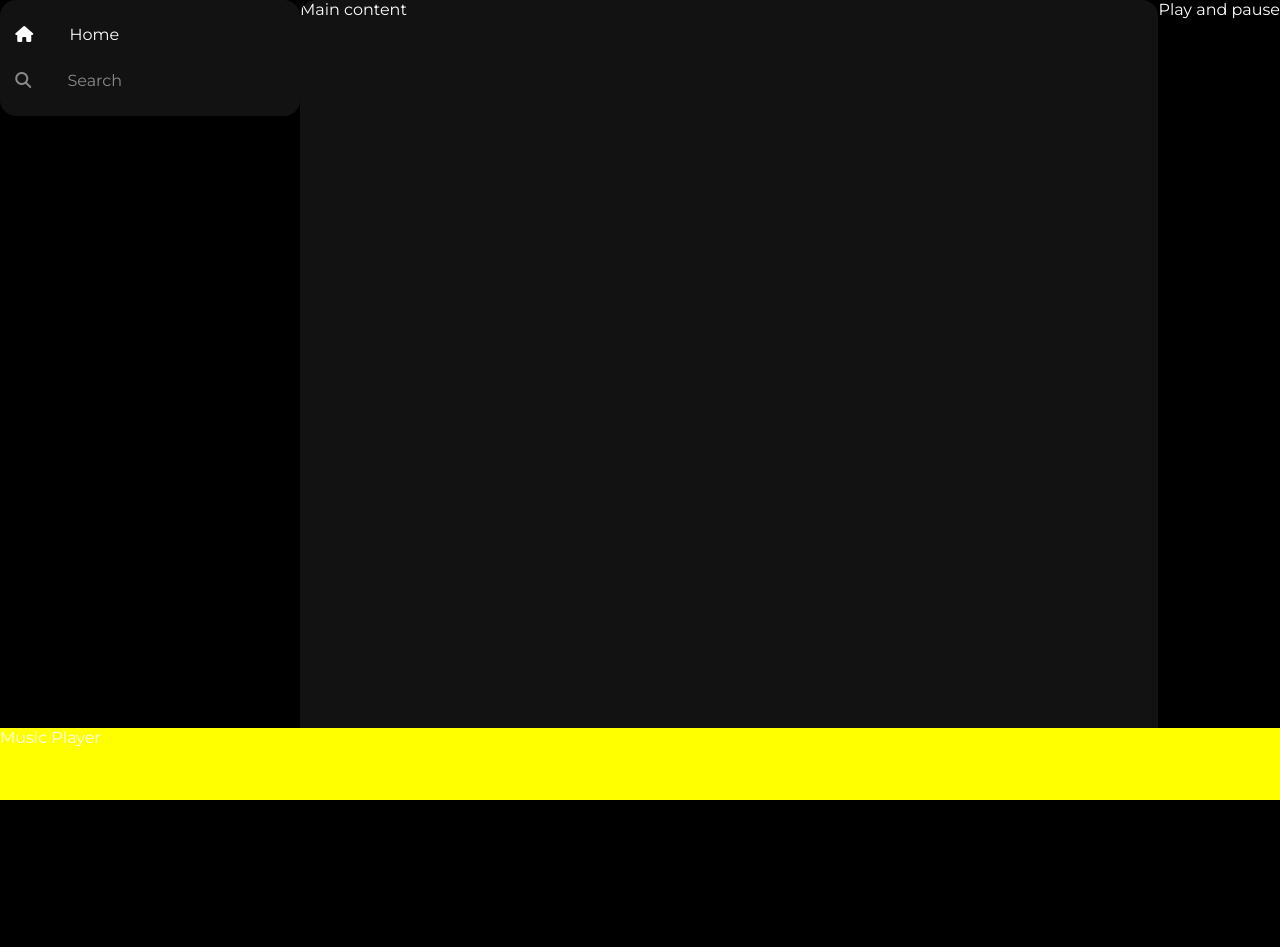
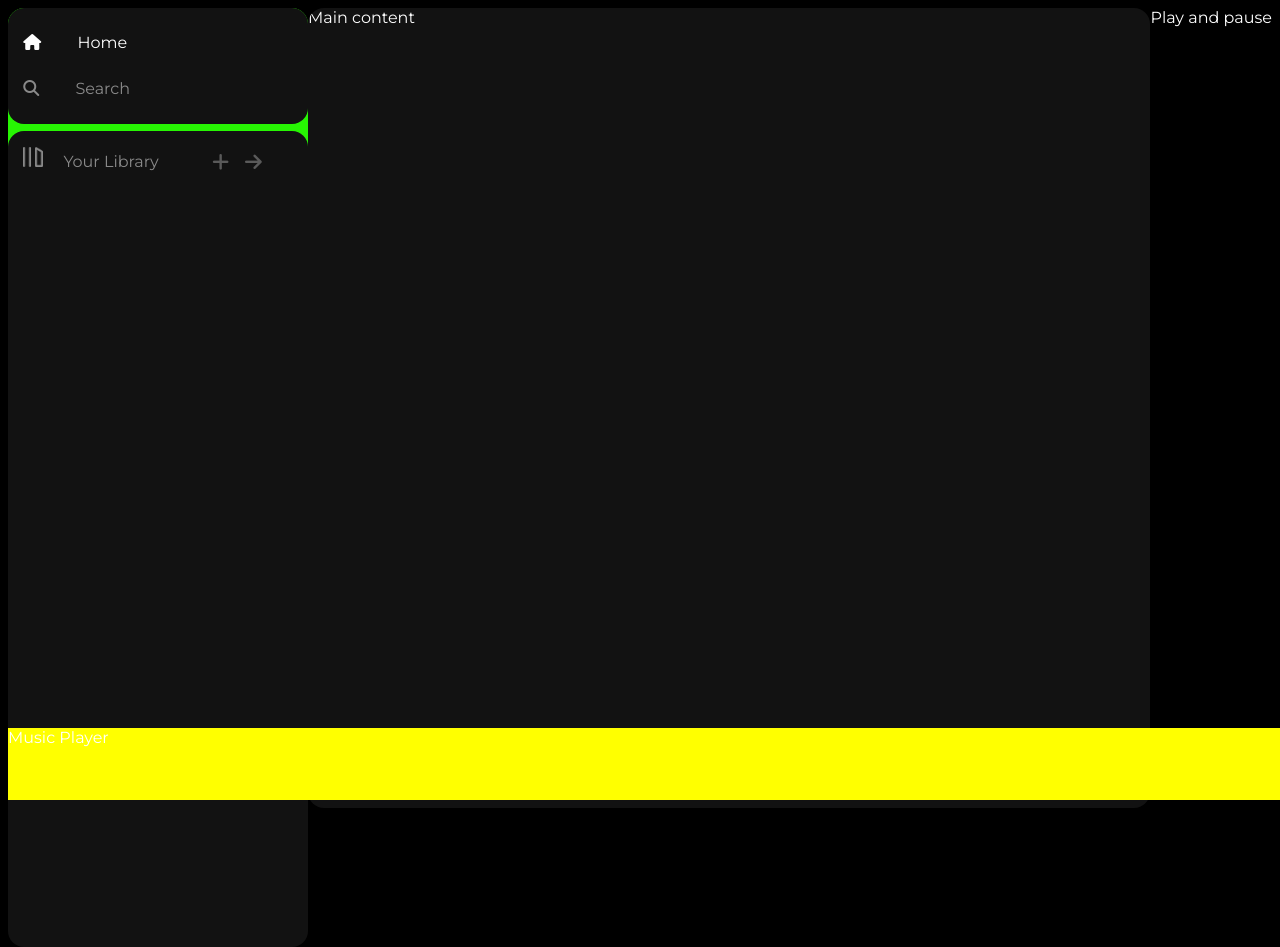
Before and after one commit to natesh1999/spotify_clone, a plain HTML site: page index.html in a window 1280 px wide. Before the commit the page ends 800 px from the top, so only its background shows below. Drawn offline with Linux system fonts and the light colour scheme.

Commit message:
fourth commit

```diff
--- a/index.html
+++ b/index.html
@@ -25,7 +25,19 @@
                     <a href="#">Search</a>
                 </div>
             </div>
-            <div class="library"></div>
+            <div class="library">
+                <div class="options">
+                    <div class="lib-option nav-option">
+                        <img src="./assests/library_icon.png" alt="">
+                        <a href="#">Your Library</a>
+                    </div>
+                    <div class="icons">
+                        <i class="fa-solid fa-plus"></i>
+                        <i class="fa-solid fa-arrow-right"></i>
+                    </div>
+                    <div class="boxes"></div>
+                </div>
+            </div>
         </div>
         <div class="main-content">Main content</div>
         <div class="music-player">Music Player</div>
--- a/style.css
+++ b/style.css
@@ -12,10 +12,11 @@ body {
 .main{
   display: flex;
   height: 100vh;
+  padding: 0.5rem;
 }
 
 .sidebar{
-  background-color: #000;
+  background-color: #27f503;
   width: 300px;
   border-radius: 1rem; /* 16px*/
 
@@ -69,3 +70,37 @@ a{
   font-size: 1rem;
   margin-left: 1rem;
 }
+
+.library {
+  background-color: #121212;
+  border-radius: 1rem;
+  height: 100%;
+  margin-top: 0.45rem;
+  padding: 0.5rem 0.75rem;
+}
+
+.options {
+  display: flex;
+  justify-content: space-between;
+  align-items: center;
+}
+
+.lib-option img{
+  height: 1.25rem;
+  width: 1.25rem;
+}
+
+.icons {
+  font-size: 1.2rem;
+  display: flex;
+  padding-left: 2rem;
+}
+
+.icons i {
+  opacity: 0.3;
+  margin-right: 1rem;
+}
+
+.icons i:hover{
+  opacity: 1;
+}
```
